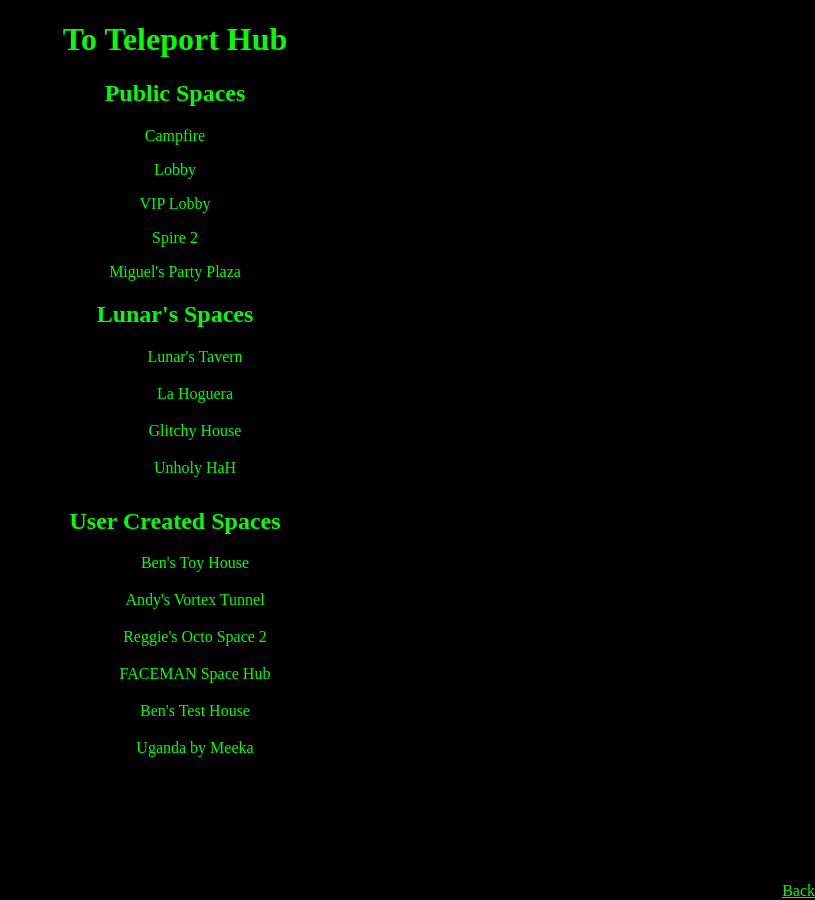
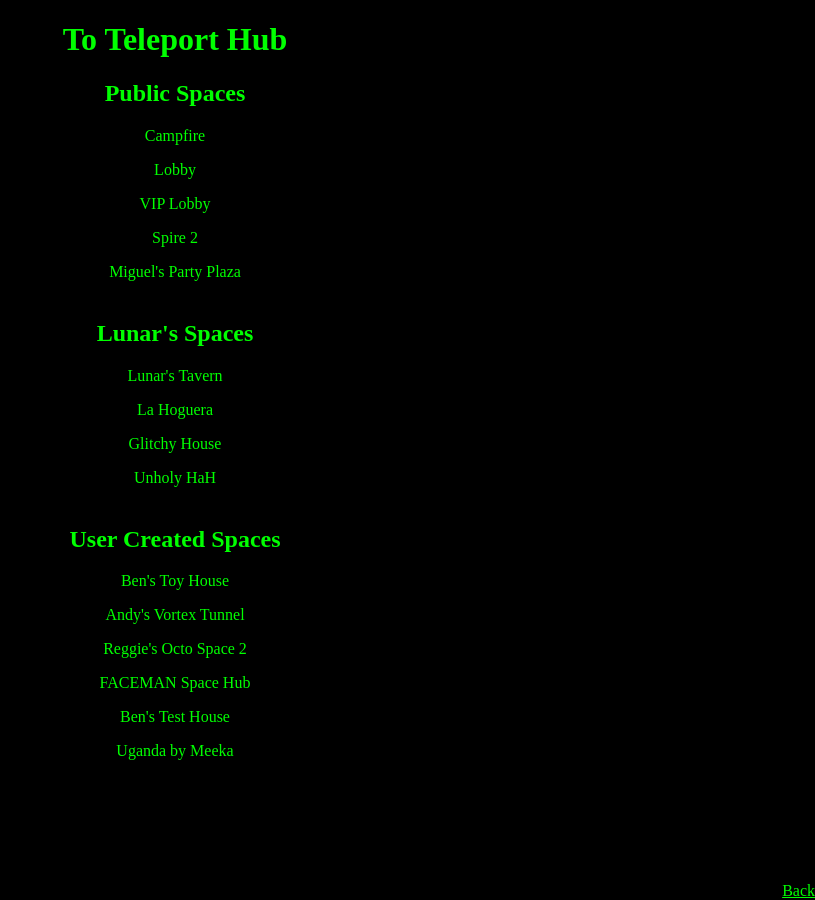
Before and after one commit to LunarTiger/AltspaceVR, a Jekyll site: the page teleportHub/index.html, which Jekyll copies as it is, in a window 1280 px wide. Shown: the whole page, without its empty margins (465-1280 px from the left). Built offline with Jekyll 4.4.1, drawn with Linux system fonts in a browser that asks for light colours.

Commit message:
Update index.html

```diff
--- a/teleportHub/index.html
+++ b/teleportHub/index.html
@@ -18,28 +18,27 @@
 	<body>
 		<a href="altspace://account.altvr.com/api/spaces/lunar-s-teleport-hub" style="text-decoration:none"><h1>To Teleport Hub</h1></a>
 		<h2>Public Spaces</h2>
-			<p><a href="altspace://account.altvr.com/api/spaces/campfire-lobby" style="text-decoration:none">Campfire</a></p>
-			<p><a href="altspace://account.altvr.com/api/spaces/lobby" style="text-decoration:none">Lobby</a></p>
-			<p><a href="altspace://account.altvr.com/api/spaces/vip-lobby" style="text-decoration:none">VIP Lobby</a></p>
-			<p><a href="altspace://account.altvr.com/api/spaces/event-606878869948990299-848" style="text-decoration:none">Spire 2</a></p>
-			<p><a href="altspace://account.altvr.com/api/spaces/explorer-ncb-party-plaza" style="text-decoration:none">Miguel's Party Plaza</a></p>
+		<p><a href="altspace://account.altvr.com/api/spaces/campfire-lobby" style="text-decoration:none">Campfire</a></p>
+		<p><a href="altspace://account.altvr.com/api/spaces/lobby" style="text-decoration:none">Lobby</a></p>
+		<p><a href="altspace://account.altvr.com/api/spaces/vip-lobby" style="text-decoration:none">VIP Lobby</a></p>
+		<p><a href="altspace://account.altvr.com/api/spaces/event-606878869948990299-848" style="text-decoration:none">Spire 2</a></p>
+		<p><a href="altspace://account.altvr.com/api/spaces/explorer-ncb-party-plaza" style="text-decoration:none">Miguel's Party Plaza</a></p>
+		<hr style="height:1px; visibility:hidden;" />
 		<h2>Lunar's Spaces</h2>
-		<ul>
-			<li><a href="altspace://account.altvr.com/api/spaces/lunar-s-medieval-tavern" style="text-decoration:none">Lunar's Tavern</a></li><hr style="height:1px; visibility:hidden;" />
-			<li><a href="altspace://account.altvr.com/api/spaces/el-fuego-del-campamento" style="text-decoration:none">La Hoguera</a></li><hr style="height:1px; visibility:hidden;" />
-			<li><a href="altspace://account.altvr.com/api/spaces/glitchy-house" style="text-decoration:none">Glitchy House</a></li><hr style="height:1px; visibility:hidden;" />
-			<li><a href="altspace://account.altvr.com/api/spaces/adultier-hah" style="text-decoration:none">Unholy HaH</a></li><hr style="height:1px; visibility:hidden;" />
-		</ul>
+		<p><a href="altspace://account.altvr.com/api/spaces/lunar-s-medieval-tavern" style="text-decoration:none">Lunar's Tavern</a></p>
+		<p><a href="altspace://account.altvr.com/api/spaces/el-fuego-del-campamento" style="text-decoration:none">La Hoguera</a></p>
+		<p><a href="altspace://account.altvr.com/api/spaces/glitchy-house" style="text-decoration:none">Glitchy House</a></p>
+		<p><a href="altspace://account.altvr.com/api/spaces/adultier-hah" style="text-decoration:none">Unholy HaH</a></p>
+		<hr style="height:1px; visibility:hidden;" />
 		<h2>User Created Spaces</h2>
-		<ul>
-			<li><a href="altspace://account.altvr.com/api/spaces/event-862654090620961312" style="text-decoration:none">Ben's Toy House</a></li><hr style="height:1px; visibility:hidden;" />
-			<li><a href="altspace://account.altvr.com/api/spaces/andy-s-vortex-tunnel-sdk" style="text-decoration:none">Andy's Vortex Tunnel</a></li><hr style="height:1px; visibility:hidden;" />
-			<li><a href="altspace://account.altvr.com/api/spaces/experience-space-614783891072352897" style="text-decoration:none">Reggie's Octo Space 2</a></li><hr style="height:1px; visibility:hidden;" />
-			<li><a href="altspace://account.altvr.com/api/spaces/faceman-space-hub" style="text-decoration:none">FACEMAN Space Hub</a></li><hr style="height:1px; visibility:hidden;" />
-			<li><a href="altspace://account.altvr.com/api/spaces/test-house" style="text-decoration:none">Ben's Test House</a></li><hr style="height:1px; visibility:hidden;" />
-			<li><a href="altspace://account.altvr.com/api/spaces/event-855383141190206287" style="text-decoration:none">Uganda by Meeka</a></li><hr style="height:1px; visibility:hidden;" />
-			<!-- <li><a href="altspace://account.altvr.com/api/spaces/" style="text-decoration:none"></a></li><hr style="height:1px; visibility:hidden;" /> -->
-		</ul>
+		<p><a href="altspace://account.altvr.com/api/spaces/event-862654090620961312" style="text-decoration:none">Ben's Toy House</a></p>
+		<p><a href="altspace://account.altvr.com/api/spaces/andy-s-vortex-tunnel-sdk" style="text-decoration:none">Andy's Vortex Tunnel</a></p>
+		<p><a href="altspace://account.altvr.com/api/spaces/experience-space-614783891072352897" style="text-decoration:none">Reggie's Octo Space 2</a></p>
+		<p><a href="altspace://account.altvr.com/api/spaces/faceman-space-hub" style="text-decoration:none">FACEMAN Space Hub</a></p>
+		<p><a href="altspace://account.altvr.com/api/spaces/test-house" style="text-decoration:none">Ben's Test House</a></p>
+		<p><a href="altspace://account.altvr.com/api/spaces/event-855383141190206287" style="text-decoration:none">Uganda by Meeka</a></p>
+		<hr style="height:1px; visibility:hidden;" />
+		<!-- <p><a href="altspace://account.altvr.com/api/spaces/" style="text-decoration:none"></a></p> -->
 	</body>
 	<footer>
 		<a href="https://lunartiger.github.io/AltspaceVR">Back</a>
```
